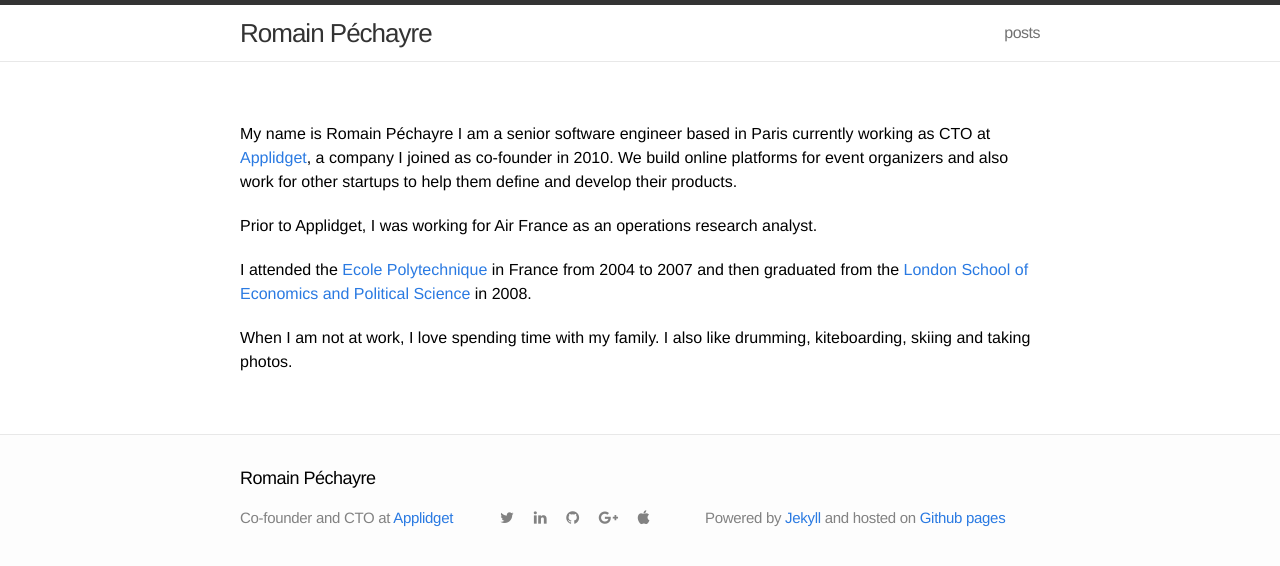
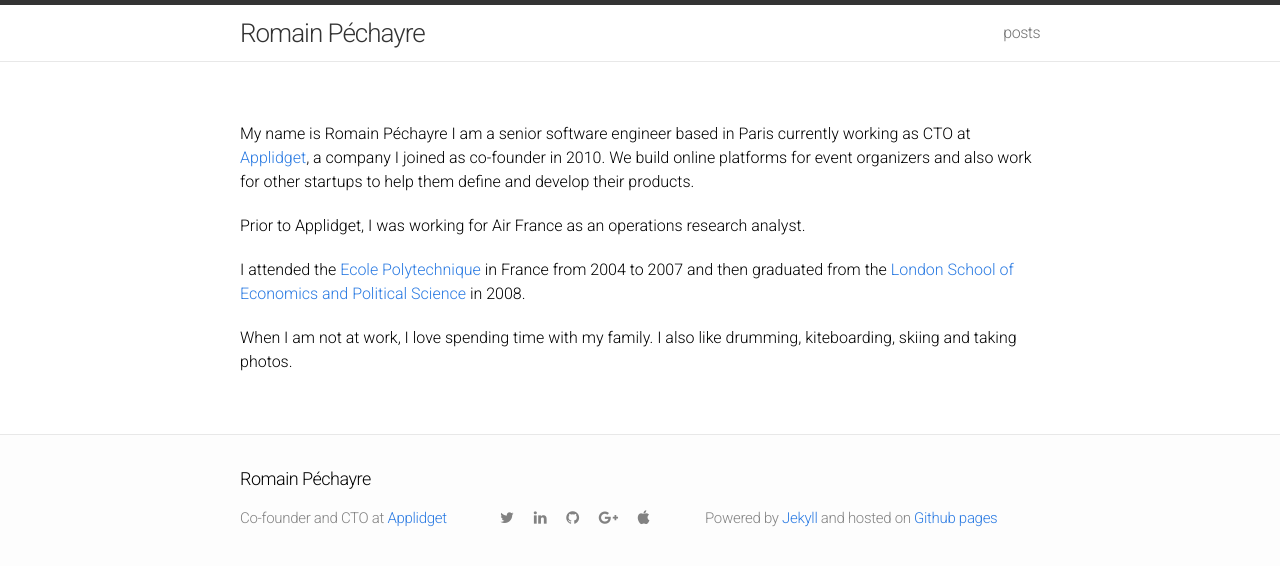
Before and after one commit to rpechayr/old-www, a Jekyll site: the page built from about.md, in a window 1280 px wide. Shown: the top 566 px of the page. Built offline with Jekyll 4.4.1, drawn with Linux system fonts in a browser that asks for light colours; nearby versions of some CDN libraries.

Commit message:
Use Roboto font for website

```diff
--- a/_includes/head.html
+++ b/_includes/head.html
@@ -10,5 +10,6 @@
     <!-- Custom CSS -->
     <link rel="stylesheet" href="{{ "/css/main.css" | prepend: site.baseurl }}">
     <link href="//maxcdn.bootstrapcdn.com/font-awesome/4.1.0/css/font-awesome.min.css" rel="stylesheet">
+    <link href='http://fonts.googleapis.com/css?family=Roboto:400,300,700,400italic' rel='stylesheet' type='text/css'>
 
 </head>
--- a/css/main.css
+++ b/css/main.css
@@ -9,7 +9,7 @@
 html, body { height: 100%; }
 
 body {
-  font-family: Helvetica, Arial, sans-serif;
+  font-family: "Roboto", Helvetica, Arial, sans-serif;
   font-size: 16px;
   line-height: 1.5;
   font-weight: 300;
```
Also changed, not shown: _drafts/2015-06-26-sigle-sign-out-problem.md (+2 -2 lines).
